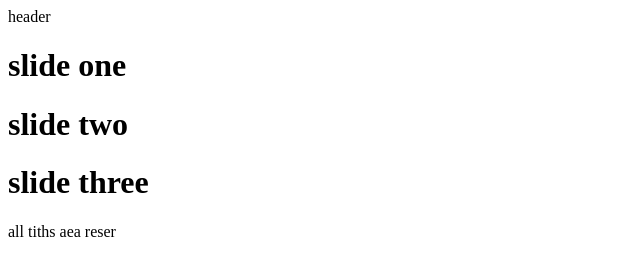
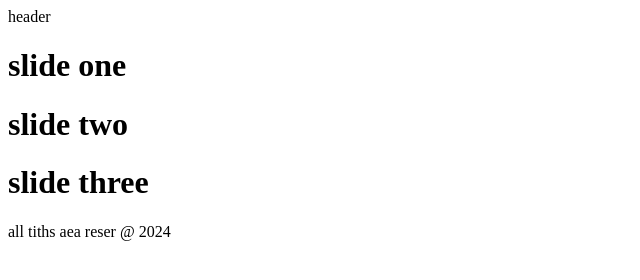
Before and after one commit to ShahramAfshar/git-project-one, a plain HTML site: page index.html in a window 1280 px wide. Shown: the full height of the page, 0-640 px from the left. Drawn offline with Linux system fonts and the light colour scheme.

Commit message:
footrer upadate

```diff
--- a/index.html
+++ b/index.html
@@ -15,7 +15,7 @@
     <h1>slide three</h1>
 </div>
  <footer>
-    all tiths aea  reser
+    all tiths aea  reser @ 2024
  </footer>
 </body>
 </html>
```
